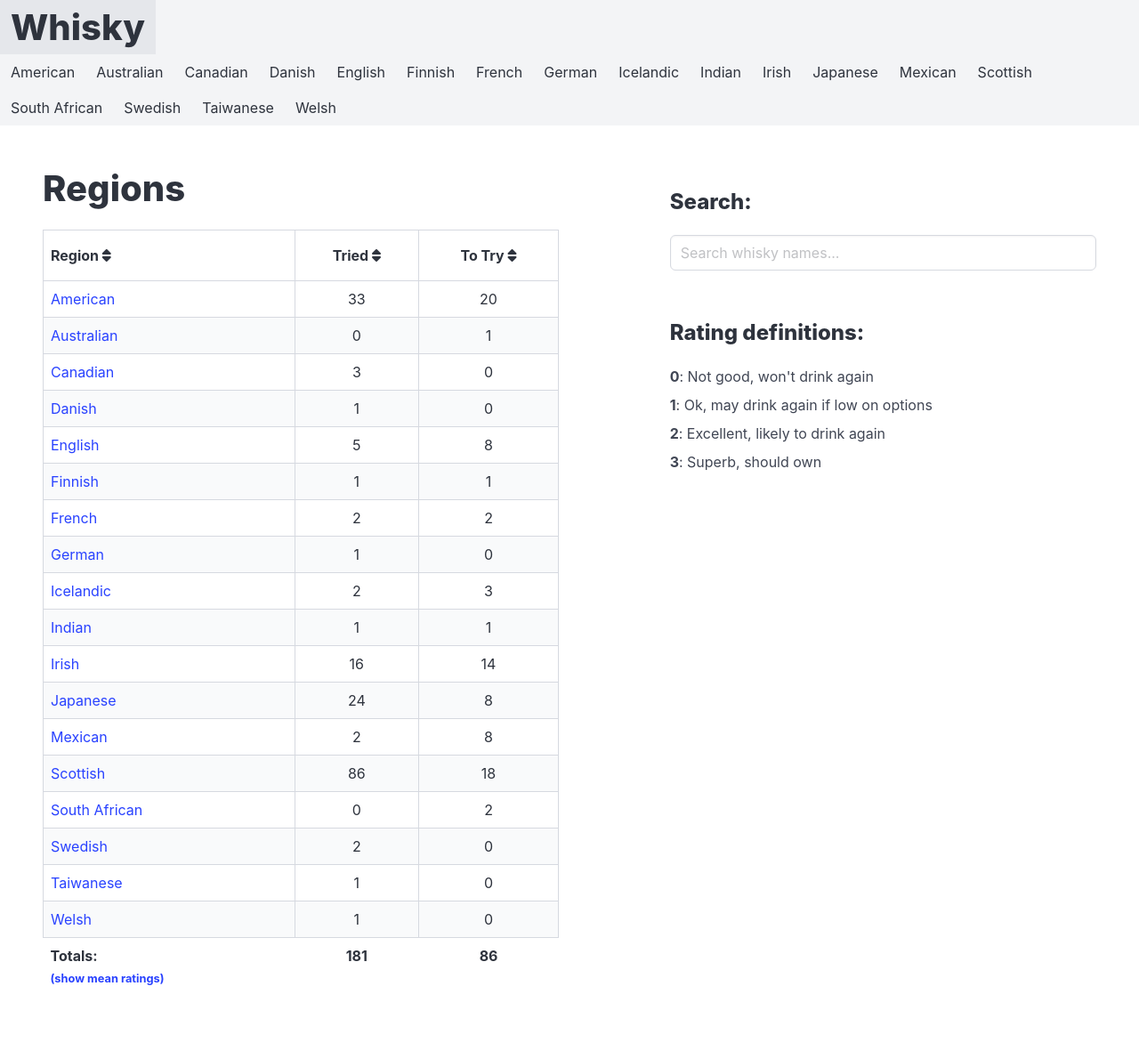
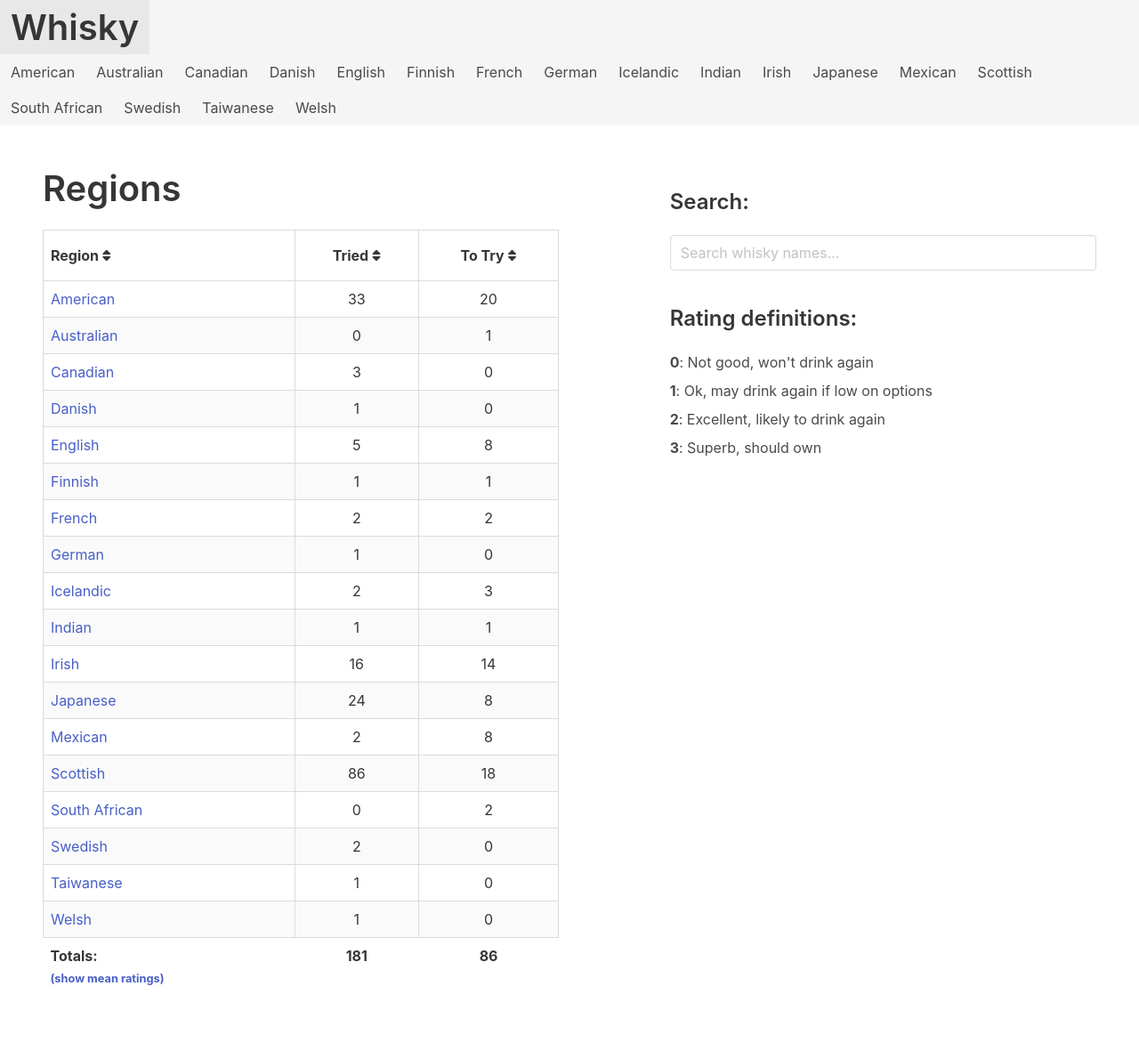
Before and after one commit to grega/whisky, a Jekyll site: the page built from index.html, in a window 1280 px wide. Shown: the whole page at 89% size. Built offline with Jekyll 4.4.1, drawn with Linux system fonts in a browser that asks for light colours; nearby versions of some CDN libraries.

Commit message:
Revert "Bulma update"
This reverts commit 57588c6510ef96e6e47780007fa1cb58d7f686d0.

```diff
--- a/_layouts/default.html
+++ b/_layouts/default.html
@@ -6,8 +6,8 @@
   <meta http-equiv="X-UA-Compatible" content="IE=edge">
   <meta name="viewport" content="width=device-width, initial-scale=1">
   <title>{{ page.title }} - Whisky</title>
-  <link rel="stylesheet" href="https://cdnjs.cloudflare.com/ajax/libs/bulma/1.0.4/css/bulma.min.css" integrity="sha512-yh2RE0wZCVZeysGiqTwDTO/dKelCbS9bP2L94UvOFtl/FKXcNAje3Y2oBg/ZMZ3LS1sicYk4dYVGtDex75fvvA==" crossorigin="anonymous">
-  <link rel="stylesheet" href="https://cdnjs.cloudflare.com/ajax/libs/font-awesome/6.7.2/css/all.min.css" integrity="sha512-Evv84Mr4kqVGRNSgIGL/F/aIDqQb7xQ2vcrdIwxfjThSH8CSR7PBEakCr51Ck+w+/U6swU2Im1vVX0SVk9ABhg==" crossorigin="anonymous">
+  <link rel="stylesheet" href="https://cdnjs.cloudflare.com/ajax/libs/bulma/0.9.4/css/bulma.min.css" integrity="sha384-HmYpsz2Aa9Gh3JlkCoh8kUJ2mUKJKTnkyC2Lzt8aLzpPOpnDe8KpFE2xNiBpMDou" crossorigin="anonymous">
+  <link rel="stylesheet" href="https://use.fontawesome.com/releases/v5.6.1/css/all.css" integrity="sha384-gfdkjb5BdAXd+lj+gudLWI+BXq4IuLW5IT+brZEZsLFm++aCMlF1V92rMkPaX4PP" crossorigin="anonymous">
   <link rel="stylesheet" href="/assets/css/style.css">
   <script type="text/javascript" src="https://cdnjs.cloudflare.com/ajax/libs/list.js/1.5.0/list.min.js" integrity="sha384-JDmRxRiXkNkskRM5AD4qHRGk9ItwZ9flbqOpsRYs8SOrIRwcMtTGKP2Scnjptzgm" crossorigin="anonymous"></script>
   <script type="text/javascript" src="/assets/js/head.js"></script>
```
